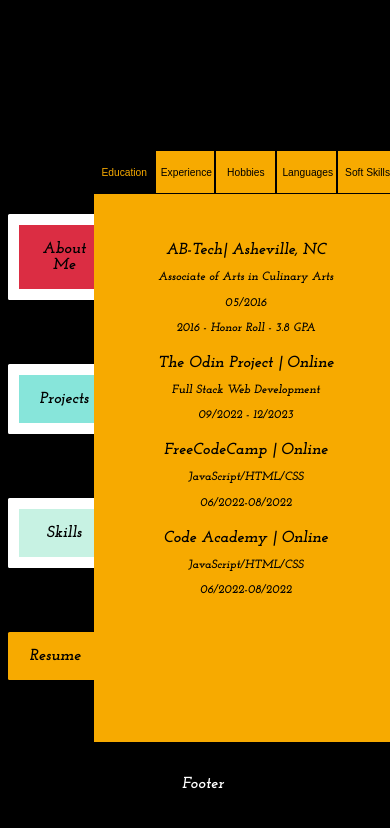
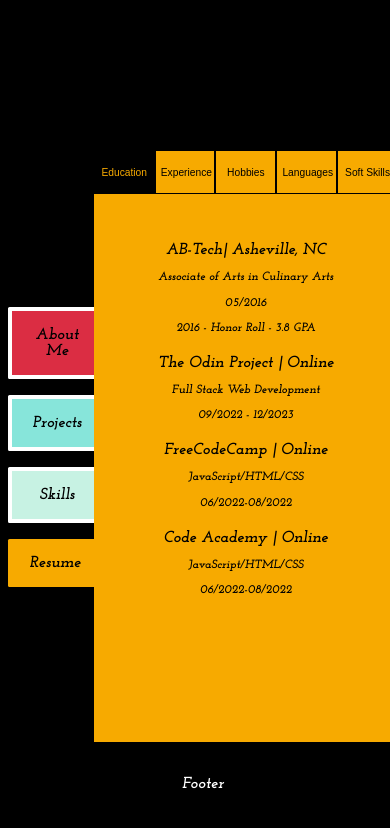
Before and after one commit to patrickmctighe/portfolio, a React (Vite) app: page /resume in a window 390 px wide. Shown: the top 828 px of the page. Built offline with nearby package versions, Linux system fonts and the light colour scheme; a web font is replaced by a local one.

Commit message:
css-update

```diff
--- a/src/styles/nav.css
+++ b/src/styles/nav.css
@@ -68,7 +68,7 @@
   .nav{
     display:flex;
     flex-direction: column;
-    gap:4em;
+    gap:1em;
      width:20%;
      flex:1;
      text-align: center;
@@ -105,7 +105,7 @@
     justify-content: center;
     padding: 1em;
     padding-right: 2em;
-    border: .7em solid white;
+    border: .3em solid white;
     border-radius: .1em;
     flex:1;
     transition: 0.1s;
```
